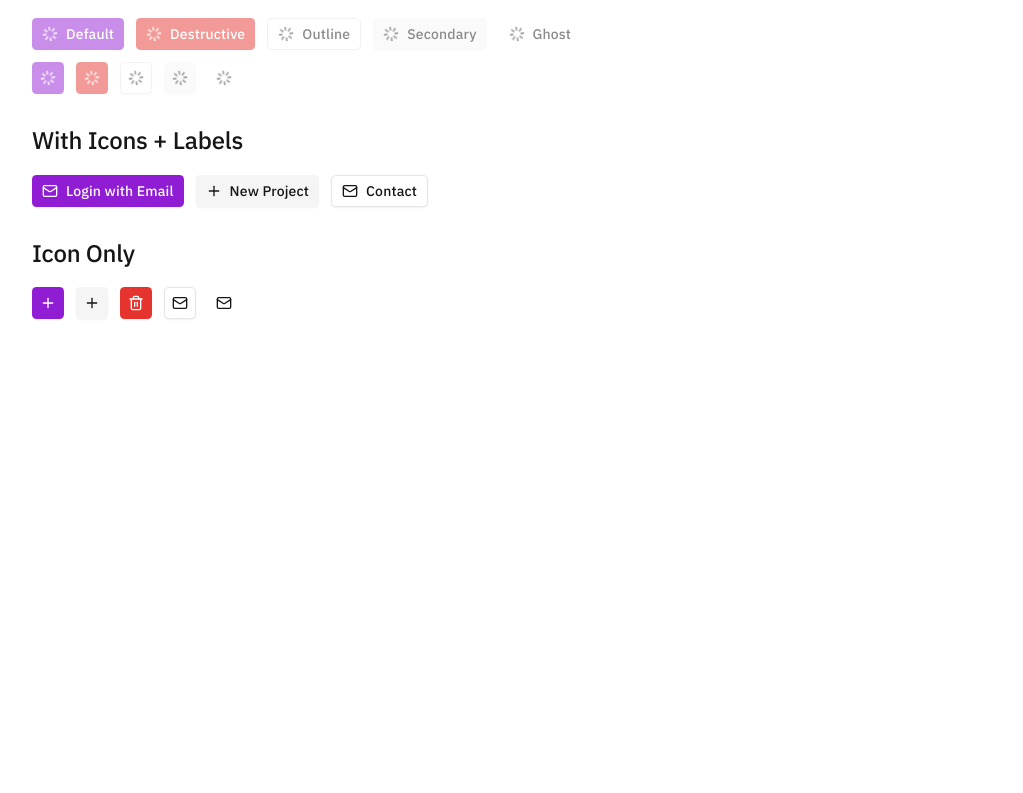
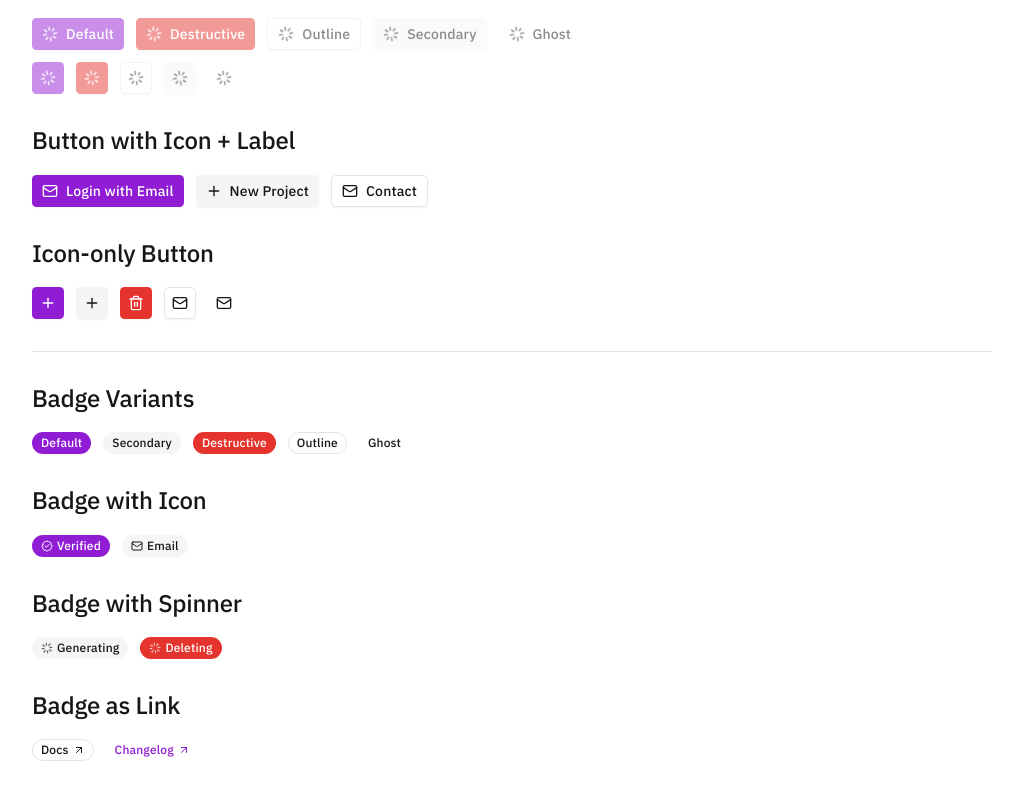
Before and after one commit to arko-vunet/vuds-x, a React (Vite) app: page /trial in a window 1280 px wide. Shown: the part 407-1200 px from the top of the page, without its empty margins (128-1151 px from the left). Before the commit the page ends 800 px from the top, so only its background shows below. Built offline with nearby package versions, Linux system fonts and the light colour scheme.

Commit message:
feat: add Badge component

```diff
--- /dev/null
+++ b/src/components/ui/badge.tsx
@@ -0,0 +1,49 @@
+import * as React from "react"
+import { Slot } from "@radix-ui/react-slot"
+import { cva, type VariantProps } from "class-variance-authority"
+
+import { cn } from "@/lib/utils"
+
+const badgeVariants = cva(
+  "inline-flex items-center justify-center rounded-full border px-2 py-0.5 text-xs font-medium w-fit whitespace-nowrap shrink-0 gap-1 [&_svg]:pointer-events-none [&_svg:not([class*='size-'])]:size-3 [&_svg]:shrink-0 focus-visible:border-ring focus-visible:ring-ring/50 focus-visible:ring-[3px] transition-[color,box-shadow] overflow-hidden",
+  {
+    variants: {
+      variant: {
+        default:
+          "border-transparent bg-primary text-primary-foreground [a&]:hover:bg-primary/90",
+        secondary:
+          "border-transparent bg-secondary text-secondary-foreground [a&]:hover:bg-secondary/90",
+        destructive:
+          "border-transparent bg-destructive text-white [a&]:hover:bg-destructive/90 focus-visible:ring-destructive/20 dark:focus-visible:ring-destructive/40",
+        outline: "text-foreground [a&]:hover:bg-accent [a&]:hover:text-accent-foreground",
+        ghost: "border-transparent [a&]:hover:bg-accent [a&]:hover:text-accent-foreground",
+        link: "border-transparent text-primary underline-offset-4 [a&]:hover:underline",
+      },
+    },
+    defaultVariants: {
+      variant: "default",
+    },
+  },
+)
+
+function Badge({
+  className,
+  variant,
+  asChild = false,
+  ...props
+}: React.ComponentProps<"span"> &
+  VariantProps<typeof badgeVariants> & {
+    asChild?: boolean
+  }) {
+  const Comp = asChild ? Slot : "span"
+
+  return (
+    <Comp
+      data-slot="badge"
+      className={cn(badgeVariants({ variant }), className)}
+      {...props}
+    />
+  )
+}
+
+export { Badge }
--- a/src/pages/trial.tsx
+++ b/src/pages/trial.tsx
@@ -1,6 +1,8 @@
 import { useEffect } from "react"
 import { Button } from "@/components/ui/button"
-import { Mail, Plus, Trash2 } from "lucide-react"
+import { Badge } from "@/components/ui/badge"
+import { Spinner } from "@/components/ui/spinner"
+import { ArrowUpRight, BadgeCheck, Mail, Plus, Trash2 } from "lucide-react"
 
 const variants = [
   "default",
@@ -10,6 +12,7 @@ const variants = [
   "ghost",
   "link",
 ] as const
+const badgeVariants = ["default", "secondary", "destructive", "outline", "ghost"] as const
 
 function toTitleCase(value: string) {
   return value.charAt(0).toUpperCase() + value.slice(1)
@@ -41,7 +44,7 @@ export default function TrialPage() {
         }}
       >
         <div style={{ display: "grid", gap: "0.75rem" }}>
-          <h2>Variants</h2>
+          <h2>Button Variants</h2>
           <div style={{ display: "flex", gap: "0.75rem", flexWrap: "wrap" }}>
             {variants.map((variant) => (
               <Button key={variant} variant={variant}>
@@ -52,7 +55,7 @@ export default function TrialPage() {
         </div>
 
         <div style={{ display: "grid", gap: "0.75rem" }}>
-          <h2>Sizes</h2>
+          <h2>Button Sizes</h2>
           <div style={{ display: "flex", gap: "0.75rem", flexWrap: "wrap", alignItems: "center" }}>
             <Button size="sm">Small</Button>
             <Button size="default">Default</Button>
@@ -64,7 +67,7 @@ export default function TrialPage() {
         </div>
 
         <div style={{ display: "grid", gap: "0.75rem" }}>
-          <h2>Disabled</h2>
+          <h2>Disabled Button</h2>
           <div style={{ display: "flex", gap: "0.75rem", flexWrap: "wrap" }}>
             {variants.map((variant) => (
               <Button
@@ -88,7 +91,7 @@ export default function TrialPage() {
         </div>
 
         <div style={{ display: "grid", gap: "0.75rem" }}>
-          <h2>Loading</h2>
+          <h2>Button with Spinner</h2>
           <div style={{ display: "flex", gap: "0.75rem", flexWrap: "wrap" }}>
             <Button loading>Default</Button>
             <Button variant="destructive" loading>
@@ -134,7 +137,7 @@ export default function TrialPage() {
         </div>
 
         <div style={{ display: "grid", gap: "0.75rem" }}>
-          <h2>With Icons + Labels</h2>
+          <h2>Button with Icon + Label</h2>
           <div style={{ display: "flex", gap: "0.75rem", flexWrap: "wrap" }}>
             <Button>
               <Mail />
@@ -152,7 +155,7 @@ export default function TrialPage() {
         </div>
 
         <div style={{ display: "grid", gap: "0.75rem" }}>
-          <h2>Icon Only</h2>
+          <h2>Icon-only Button</h2>
           <div style={{ display: "flex", gap: "0.75rem", flexWrap: "wrap" }}>
             <Button size="icon" aria-label="Add item">
               <Plus />
@@ -171,6 +174,66 @@ export default function TrialPage() {
             </Button>
           </div>
         </div>
+
+        <hr />
+
+        <div style={{ display: "grid", gap: "0.75rem" }}>
+          <h2>Badge Variants</h2>
+          <div style={{ display: "flex", gap: "0.75rem", flexWrap: "wrap", alignItems: "center" }}>
+            {badgeVariants.map((variant) => (
+              <Badge key={variant} variant={variant}>
+                {toTitleCase(variant)}
+              </Badge>
+            ))}
+          </div>
+        </div>
+
+        <div style={{ display: "grid", gap: "0.75rem" }}>
+          <h2>Badge with Icon</h2>
+          <div style={{ display: "flex", gap: "0.75rem", flexWrap: "wrap", alignItems: "center" }}>
+            <Badge>
+              <BadgeCheck data-icon="inline-start" />
+              Verified
+            </Badge>
+            <Badge variant="secondary">
+              <Mail data-icon="inline-start" />
+              Email
+            </Badge>
+          </div>
+        </div>
+
+        <div style={{ display: "grid", gap: "0.75rem" }}>
+          <h2>Badge with Spinner</h2>
+          <div style={{ display: "flex", gap: "0.75rem", flexWrap: "wrap", alignItems: "center" }}>
+            <Badge variant="secondary">
+              <Spinner data-icon="inline-start" className="size-3" />
+              Generating
+            </Badge>
+            <Badge variant="destructive">
+              <Spinner data-icon="inline-start" className="size-3" />
+              Deleting
+            </Badge>
+          </div>
+        </div>
+
+        <div style={{ display: "grid", gap: "0.75rem" }}>
+          <h2>Badge as Link</h2>
+          <div style={{ display: "flex", gap: "0.75rem", flexWrap: "wrap", alignItems: "center" }}>
+            <Badge asChild variant="outline">
+              <a href="https://ui.shadcn.com/docs/components/radix/badge" target="_blank" rel="noreferrer">
+                Docs
+                <ArrowUpRight />
+              </a>
+            </Badge>
+            <Badge asChild variant="link">
+              <a href="/changelog">
+                Changelog
+                <ArrowUpRight />
+              </a>
+            </Badge>
+          </div>
+        </div>
+
       </section>
     </main>
   )
```
